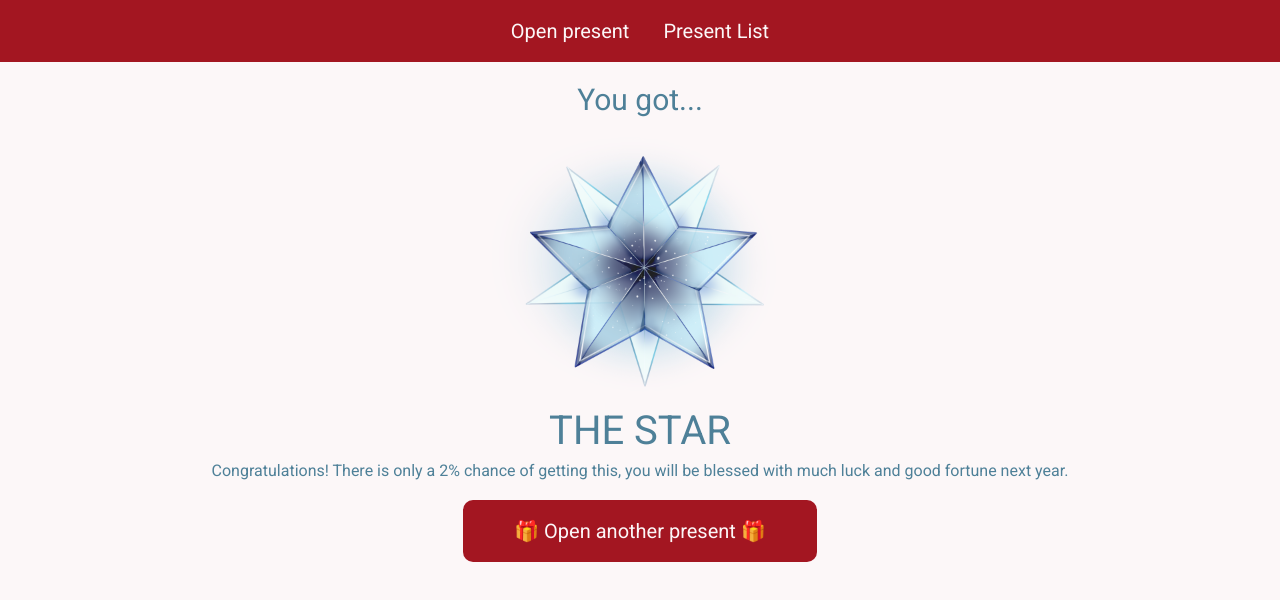
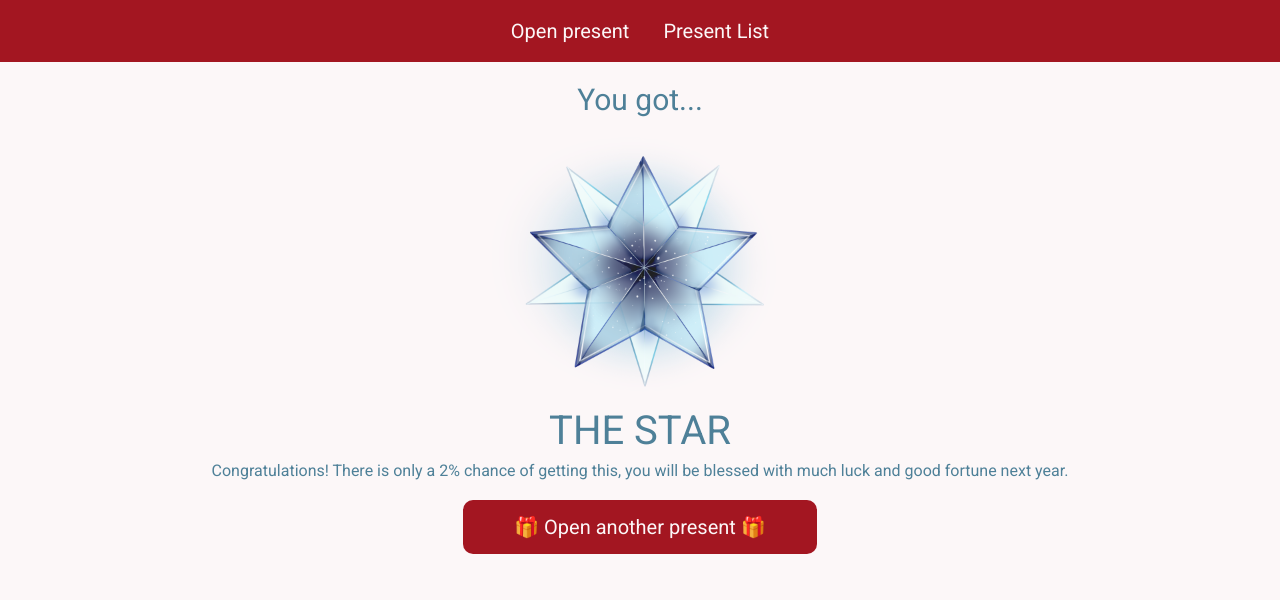
Before and after one commit to thekkathy/Present-Pop, a React (Create React App) app in the folder client/: page /present/1 in a window 1280 px wide. Shown: the top 600 px of the page. Built offline with nearby package versions, Linux system fonts and the light colour scheme.

Commit message:
small edits

```diff
--- a/client/src/components/CSS/Present.css
+++ b/client/src/components/CSS/Present.css
@@ -15,7 +15,8 @@
     opacity: 0.7;
 }
 
-#star:hover {
+#star:hover,
+#socks:hover {
     cursor: initial;
 }
 
@@ -30,7 +31,7 @@
     list-style-type: none;
     width: 25%;
     background-color:#A31621;
-    line-height: 1.6em;
+    line-height: 1.2em;
     font-size: 20px;
     display: inline-block;
     color:#FCF7F8;
```
